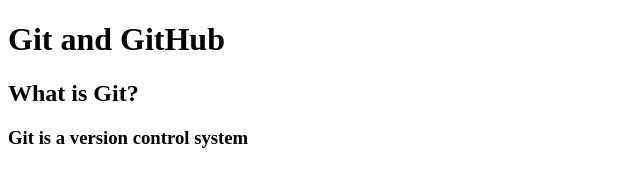
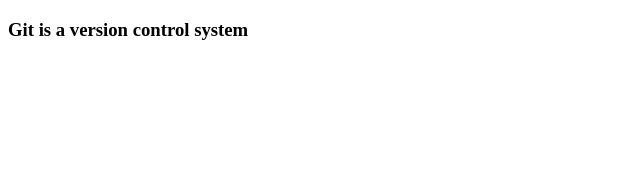
Before and after one commit to AhmedMohammedAbdirehman/gitSample1, a plain HTML site: page index.html in a window 1280 px wide. Shown: the whole page, without its empty margins (0-640 px from the left). Drawn offline with Linux system fonts and the light colour scheme.

Commit message:
new comment

```diff
--- a/index.html
+++ b/index.html
@@ -6,8 +6,7 @@
     <title>git and GitHun</title>
 </head>
 <body>
-    <h1> Git and GitHub</h1>
-    <h2> What is Git?</h2>
+
     <h3> Git is a version control system</h3>
 
 </body>
```
